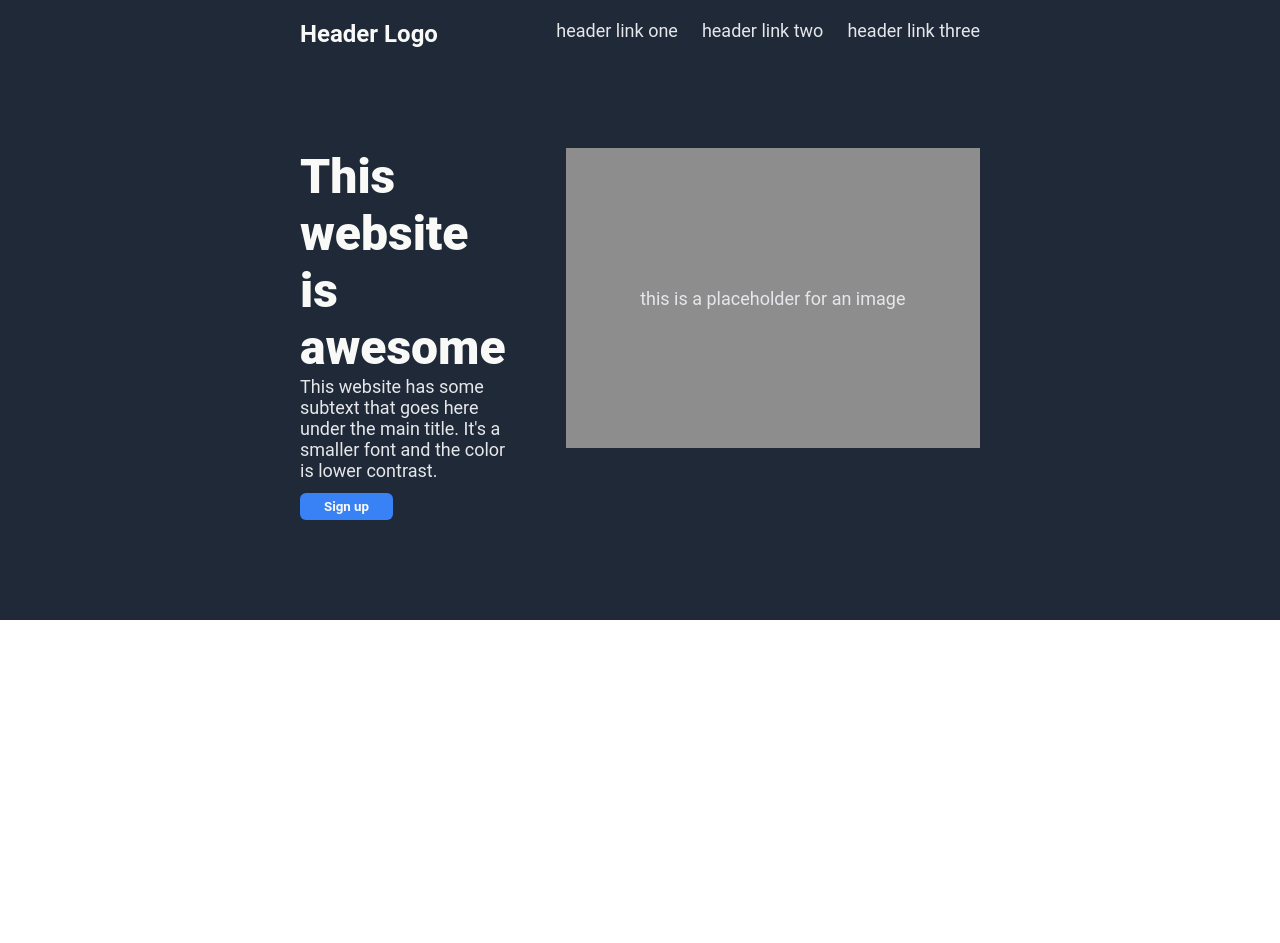
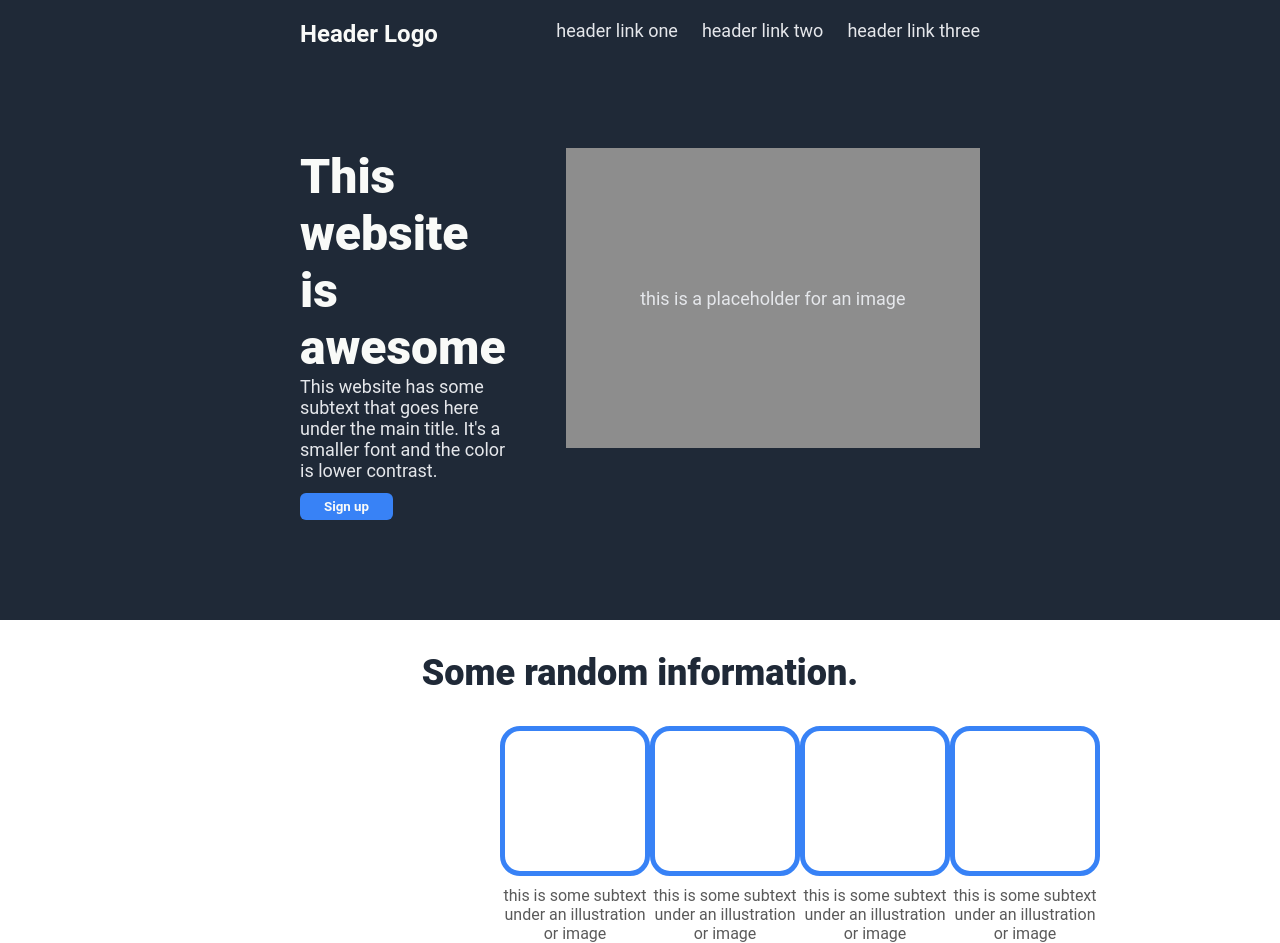
Before and after one commit to ethanbellamy/odin-landing-page, a plain HTML site: page index.html in a window 1280 px wide. Before the commit the page ends 800 px from the top, so only its background shows below. Drawn offline with Linux system fonts and the light colour scheme.

Commit message:
Added Section 2 HTML/CSS

```diff
--- a/index.html
+++ b/index.html
@@ -26,5 +26,26 @@
                 </div>
             </div>
         </div>
+        <div class="section-2">
+            <h2 class="info-header">Some random information.</h2>
+            <div class="info-container">
+                <div class="info-child">
+                    <div class="info-box"></div>
+                    <p>this is some subtext under an illustration or image</p>
+                </div>
+                <div class="info-child">
+                    <div class="info-box"></div>
+                    <p>this is some subtext under an illustration or image</p>
+                </div>
+                <div class="info-child">
+                    <div class="info-box"></div>
+                    <p>this is some subtext under an illustration or image</p>
+                </div>
+                <div class="info-child">
+                    <div class="info-box"></div>
+                    <p>this is some subtext under an illustration or image</p>
+                </div>
+            </div>
+        </div>
     </body>
 </html>
--- a/style.css
+++ b/style.css
@@ -4,12 +4,15 @@
     padding: 0;
 }
 
-.section-1 {
-    background-color: #1F2937;
+.section-1, .section-2 {
     padding: 0 300px;
 }
 
-.section-1 .hero {
+.section-1 {
+    background-color: #1F2937;
+}
+
+.hero {
     font-size: 48px;
     font-weight: 800;
     color: #F9FAF8;
@@ -20,7 +23,7 @@
     color: #E5E7EB;
 }
 
-.section-1 .header {
+.header {
     font-size: 24px;
     color: #F9FAF8;
 }
@@ -70,3 +73,32 @@
     justify-content: center;
     align-items: center;
 }
+
+.info-header {
+    font-size: 36px;
+    font-weight: 800;
+    color: #1F2937;
+    text-align: center;
+    margin: 32px 0;
+}
+
+.info-container {
+    display: flex;
+    justify-content: space-between;
+    margin: 0 200px;
+}
+
+.info-child {
+    text-align: center;
+    flex: 0 0 auto;
+    width: 150px;
+    color: rgb(90, 90, 90);
+}
+
+.info-box {
+    border: 5px solid #3882F6;
+    border-radius: 20px;
+    height: 140px;
+    width: 140px;
+    margin-bottom: 10px;
+}
```
